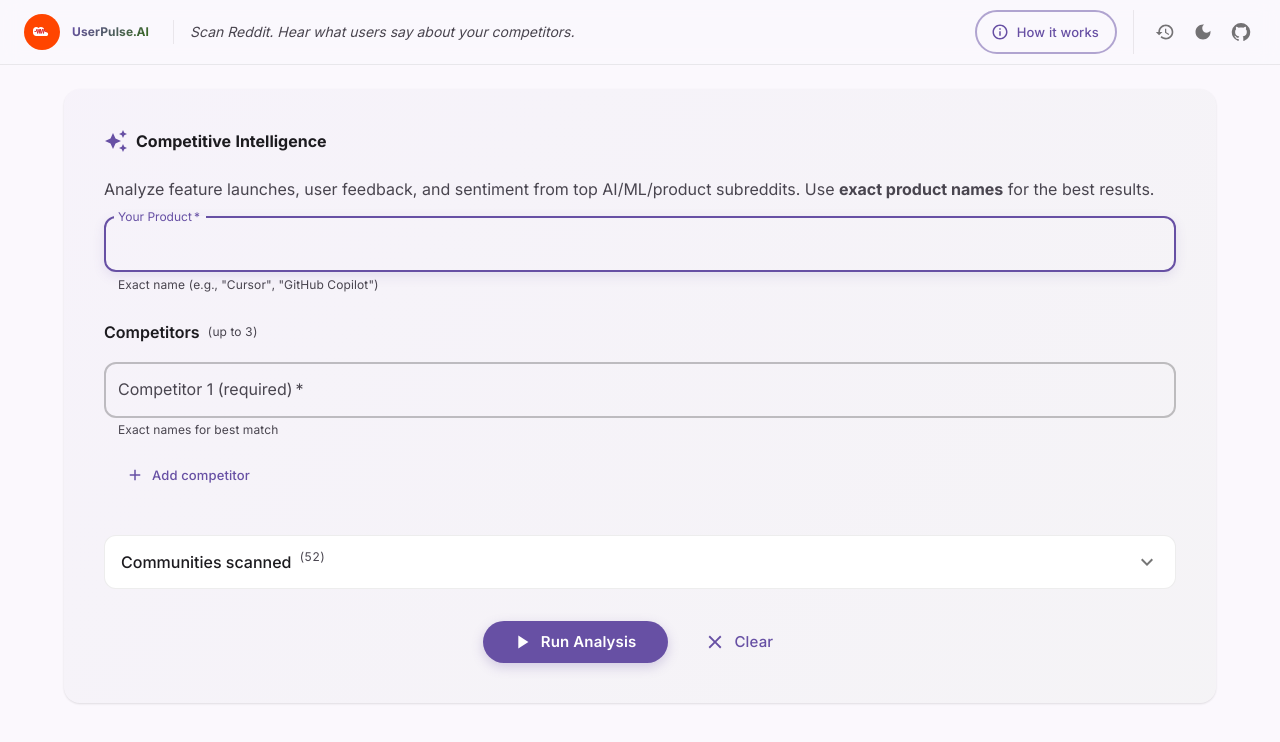
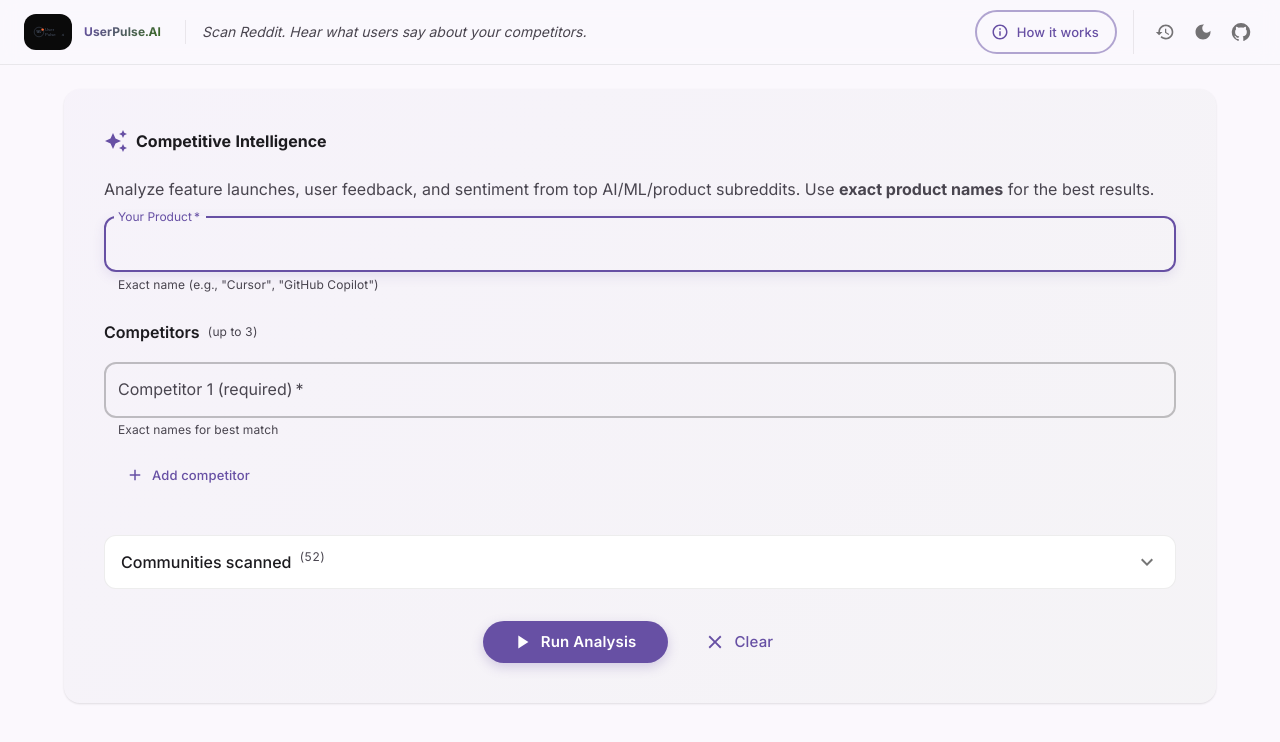
Before and after one commit to mihirkul10/UserPulse.ai, a Next.js app: page / in a window 1280 px wide. Shown: the top 742 px of the page. Built offline with nearby package versions, Linux system fonts and the light colour scheme.

Commit message:
Update logo to UserPulse.ai branding with new SVG logo and favicon

```diff
--- a/src/app/layout.tsx
+++ b/src/app/layout.tsx
@@ -11,6 +11,9 @@ const inter = Inter({
 export const metadata: Metadata = {
   title: "UserPulse.AI - Competitive Intelligence",
   description: "Scan Reddit. Hear what users say about your competitors.",
+  icons: {
+    icon: '/favicon.svg',
+  },
 };
 
 export default function RootLayout({
--- a/src/components/AppShell.tsx
+++ b/src/components/AppShell.tsx
@@ -94,10 +94,10 @@ export default function AppShell({ children, onHistoryOpen, onHowItWorksOpen }:
               >
                 <Box
                   component="img"
-                  src="/logo.svg"
+                  src="/userpulse-logo.svg"
                   alt="UserPulse.AI"
                   sx={{
-                    width: 36,
+                    width: 48,
                     height: 36,
                     borderRadius: 1,
                   }}
```
Also changed, not shown: public/favicon.svg (added), public/userpulse-logo.svg (added).
